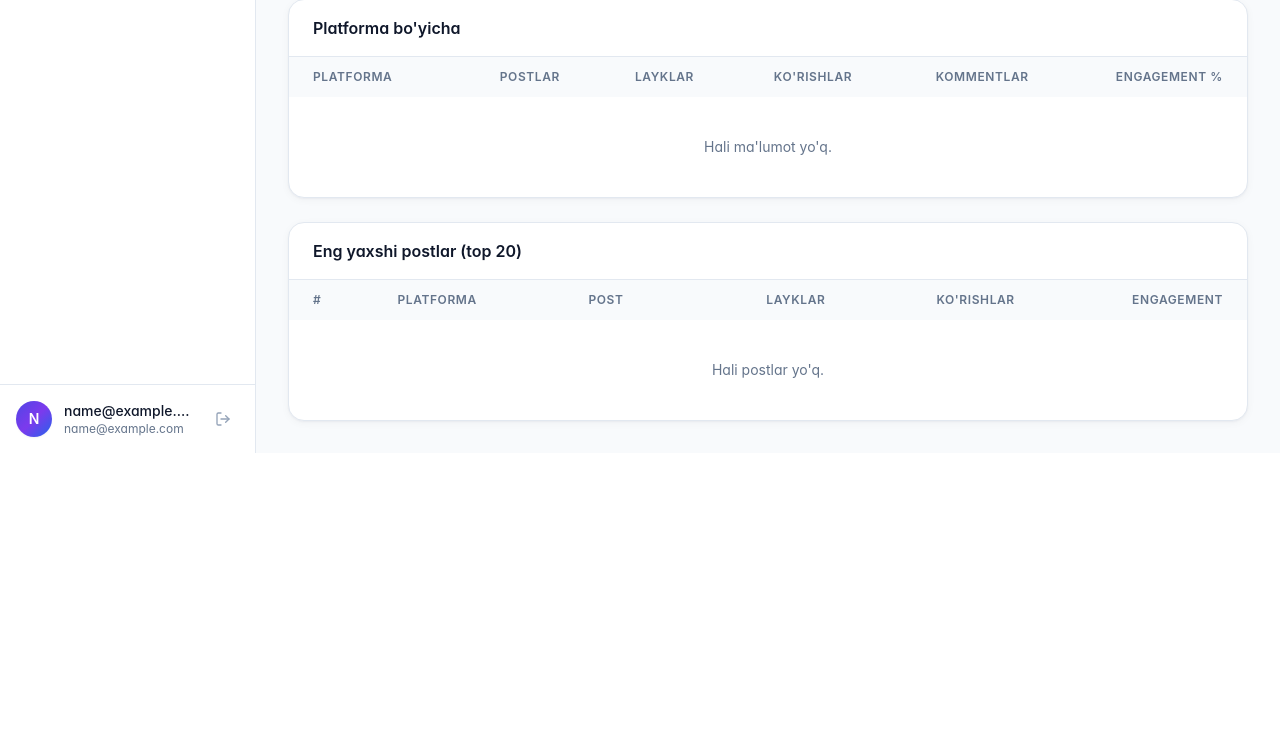
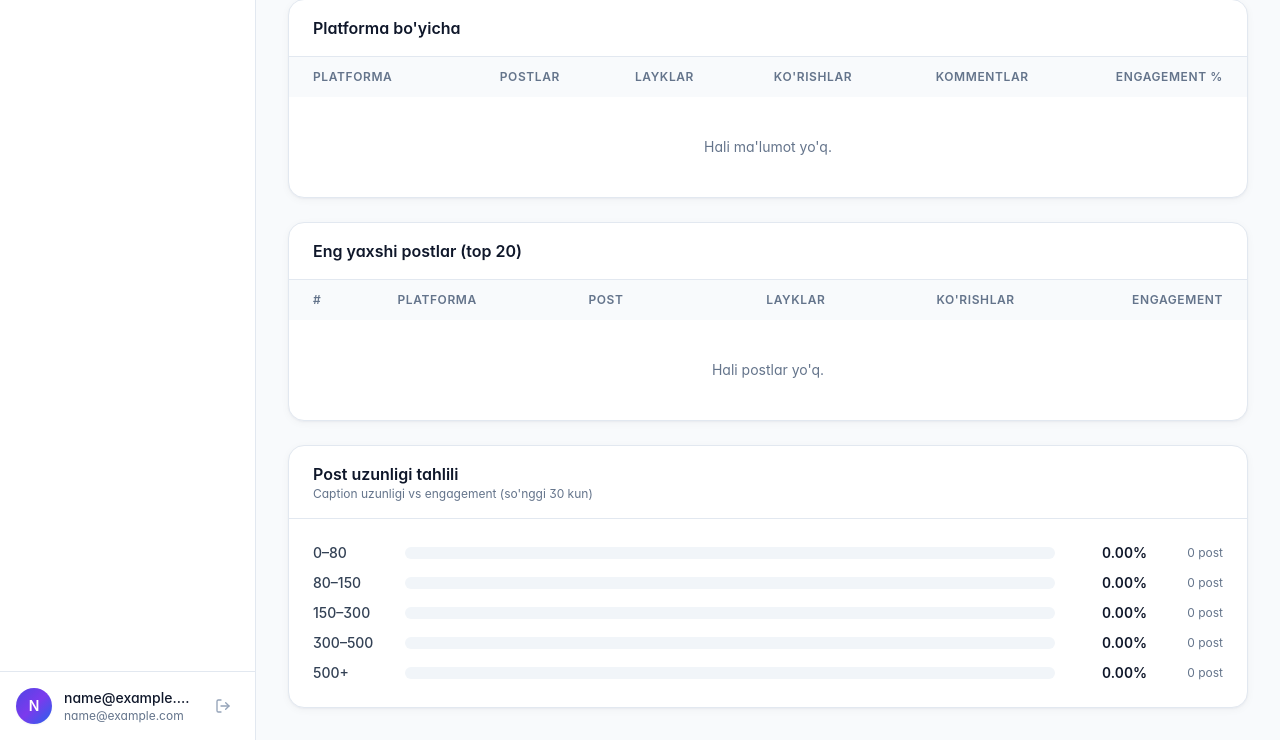
Before and after one commit to Sardor2004777/social-media-analytics, a Django app: page /analytics/ in a window 1280 px wide. Shown: the part 761-1501 px from the top of the page. Before the commit the page ends 1214 px from the top, so only its background shows below. Run offline with Django 5.2, Linux system fonts and the light colour scheme; the visitor is signed in with stand-in values (Sample User, id 1); data that the repository does not hold is empty; style sheets or scripts are compiled from the project's sources; parts of the project's set-up code (start-up, migrations or seed data) failed here and were passed over; some libraries are stand-ins or nearby versions; some web fonts are replaced.

Commit message:
feat(analytics): post-length analysis + engagement funnel
Two more analytics blocks for diploma-grade depth:

- Post-length buckets (0-80 / 80-150 / 150-300 / 300-500 / 500+ chars):
  per-bucket avg engagement_rate, post count, avg likes/views. Chart
  highlights the winning bucket emerald and emits a "post in this
  range" recommendation when there are ≥3 samples in it. Caption
  length is read via SQL LENGTH() so this works on Postgres + SQLite
  without a separate Python pass.

- Engagement funnel (Views → Likes → Comments → Shares): four-step
  bar chart with each step's % of the top step (views). Aggregates
  Sum() over the 30-day window; the section hides when views==0 so
  group-only accounts (Telegram chats with no view counter) don't
  render an all-zero block.

Also adds scikit-learn + numpy to requirements/base.txt for the
upcoming engagement-prediction LinearRegression model.

Co-Authored-By: Claude Opus 4.7 (1M context) <noreply@anthropic.com>

```diff
--- a/apps/analytics/views.py
+++ b/apps/analytics/views.py
@@ -167,6 +167,73 @@ def analytics_overview(request: HttpRequest) -> HttpResponse:
         {"tag": t, "count": c}
         for t, c in hashtag_counter.most_common(15)
     ]
+    # ---------------- Post-length buckets — engagement vs caption length -----
+    # Buckets are inclusive lower / exclusive upper. The last bucket catches
+    # everything 401+ chars so a single 5000-char essay doesn't blow the chart.
+    LENGTH_BUCKETS = [
+        ("0–80",    0,    80),
+        ("80–150",  80,   150),
+        ("150–300", 150,  300),
+        ("300–500", 300,  500),
+        ("500+",    500,  10**9),
+    ]
+    bucket_stats = []
+    for label, lo, hi in LENGTH_BUCKETS:
+        bucket_qs = Post.objects.filter(
+            account__user=user, published_at__gte=start,
+        ).extra(  # noqa: S610  small fixed expression, no user input
+            where=["LENGTH(caption) >= %s AND LENGTH(caption) < %s"],
+            params=[lo, hi],
+        )
+        cnt = bucket_qs.count()
+        if cnt == 0:
+            bucket_stats.append({
+                "label": label, "count": 0, "avg_engagement": 0,
+                "avg_likes": 0, "avg_views": 0,
+            })
+            continue
+        agg = bucket_qs.aggregate(
+            avg_eng=Avg("engagement_rate"),
+            avg_lk=Avg("likes"),
+            avg_vw=Avg("views"),
+        )
+        bucket_stats.append({
+            "label":          label,
+            "count":          cnt,
+            "avg_engagement": round((agg["avg_eng"] or 0) * 100, 2),
+            "avg_likes":      int(agg["avg_lk"] or 0),
+            "avg_views":      int(agg["avg_vw"] or 0),
+        })
+    # Best bucket by avg engagement (skipping empty ones).
+    best_bucket = max(
+        (b for b in bucket_stats if b["count"] > 0),
+        key=lambda b: b["avg_engagement"],
+        default=None,
+    )
+
+    # ---------------- Engagement funnel: views → likes → comments → shares ---
+    funnel_agg = posts_qs.aggregate(
+        v=Sum("views"),
+        l=Sum("likes"),
+        c=Sum("comments_count"),
+        s=Sum("shares"),
+    )
+    funnel_v = int(funnel_agg["v"] or 0)
+    funnel_l = int(funnel_agg["l"] or 0)
+    funnel_c = int(funnel_agg["c"] or 0)
+    funnel_s = int(funnel_agg["s"] or 0)
+    # Each step's % is relative to views (the top of the funnel). When we have
+    # no views yet (groups, low-data accounts) the funnel collapses gracefully
+    # to zeros — template hides the block in that case.
+    def _pct(num, denom):
+        return round(num * 100 / denom, 2) if denom else 0
+    funnel_steps = [
+        {"label": "Ko'rishlar", "value": funnel_v, "pct": 100,                       "color": "from-sky-500 to-blue-600"},
+        {"label": "Likes",      "value": funnel_l, "pct": _pct(funnel_l, funnel_v),  "color": "from-emerald-500 to-teal-500"},
+        {"label": "Kommentlar", "value": funnel_c, "pct": _pct(funnel_c, funnel_v),  "color": "from-amber-500 to-orange-500"},
+        {"label": "Repostlar",  "value": funnel_s, "pct": _pct(funnel_s, funnel_v),  "color": "from-rose-500 to-pink-500"},
+    ]
+
     # Engagement comparison — current 30 days vs prior 30 days.
     prior_start = start - timedelta(days=window_days)
     prior_qs = Post.objects.filter(
@@ -223,6 +290,9 @@ def analytics_overview(request: HttpRequest) -> HttpResponse:
         },
         "top_topics":   top_topics_entries,
         "top_hashtags": top_hashtags,
+        "length_buckets": bucket_stats,
+        "best_length":    best_bucket,
+        "funnel_steps":   funnel_steps,
         "comparison": {
             "post_delta_pct":     post_delta_pct,
             "engagement_delta_pct": eng_delta_pct,
--- a/requirements/base.txt
+++ b/requirements/base.txt
@@ -65,6 +65,10 @@ whitenoise>=6.6,<7.0
 vaderSentiment>=3.3,<4.0
 langdetect>=1.0.9
 
+# ML — engagement-prediction linear regression (apps/analytics/services/predict.py)
+scikit-learn>=1.4,<2.0
+numpy>=1.26,<3.0
+
 # Excel export (Phase 1 — /reports/export.xlsx)
 openpyxl>=3.1,<4.0
 
--- a/templates/dashboard/analytics.html
+++ b/templates/dashboard/analytics.html
@@ -219,6 +219,71 @@
 </div>
 {% endif %}
 
+{# ----- ENGAGEMENT FUNNEL ----- #}
+{% if funnel_steps.0.value %}
+<div class="card overflow-hidden" data-reveal>
+  <div class="px-6 py-4 border-b border-slate-200 dark:border-slate-800">
+    <h3 class="text-base font-semibold text-slate-900 dark:text-white">{% trans "Engagement funnel" %}</h3>
+    <p class="text-xs text-slate-500 dark:text-slate-400">{% trans "Auditoriya postdan oxirgi harakatga qadar qanday qisqaradi" %}</p>
+  </div>
+  <div class="p-6 space-y-4">
+    {% for step in funnel_steps %}
+      <div class="space-y-1.5">
+        <div class="flex items-center justify-between text-sm">
+          <span class="font-medium text-slate-700 dark:text-slate-300">{{ step.label }}</span>
+          <span class="flex items-center gap-3">
+            <span class="tabular text-slate-900 dark:text-white font-semibold">{{ step.value }}</span>
+            <span class="tabular text-xs text-slate-500 dark:text-slate-400 w-16 text-right">{{ step.pct }}%</span>
+          </span>
+        </div>
+        <div class="relative h-7 rounded-lg bg-slate-100 dark:bg-slate-800 overflow-hidden">
+          <div class="absolute inset-y-0 left-0 rounded-lg bg-gradient-to-r {{ step.color }} transition-all"
+               style="width: {{ step.pct }}%;"></div>
+        </div>
+      </div>
+    {% endfor %}
+  </div>
+</div>
+{% endif %}
+
+{# ----- POST LENGTH ANALYSIS ----- #}
+{% if length_buckets %}
+<div class="card overflow-hidden" data-reveal>
+  <div class="flex items-center justify-between px-6 py-4 border-b border-slate-200 dark:border-slate-800 flex-wrap gap-3">
+    <div>
+      <h3 class="text-base font-semibold text-slate-900 dark:text-white">{% trans "Post uzunligi tahlili" %}</h3>
+      <p class="text-xs text-slate-500 dark:text-slate-400">{% trans "Caption uzunligi vs engagement (so'nggi 30 kun)" %}</p>
+    </div>
+    {% if best_length and best_length.count %}
+      <div class="text-xs text-slate-600 dark:text-slate-400">
+        {% trans "Eng yaxshisi:" %} <span class="font-semibold text-emerald-600 dark:text-emerald-400">{{ best_length.label }} {% trans "belgi" %}</span> — engagement {{ best_length.avg_engagement|floatformat:2 }}%
+      </div>
+    {% endif %}
+  </div>
+  <div class="p-6 space-y-2.5">
+    {% for b in length_buckets %}
+      <div class="flex items-center gap-3 text-sm">
+        <span class="w-20 font-medium text-slate-700 dark:text-slate-300">{{ b.label }}</span>
+        <span class="flex-1 h-3 rounded-full bg-slate-100 dark:bg-slate-800 overflow-hidden">
+          <span class="block h-full rounded-full
+            {% if best_length and b.label == best_length.label %}bg-gradient-to-r from-emerald-500 to-teal-500
+            {% else %}bg-gradient-to-r from-brand-400 to-indigo-500{% endif %}"
+            style="width: {% if best_length and best_length.avg_engagement %}{% widthratio b.avg_engagement best_length.avg_engagement 100 %}%{% else %}0%{% endif %};"></span>
+        </span>
+        <span class="w-20 text-right tabular text-slate-900 dark:text-white font-semibold">{{ b.avg_engagement|floatformat:2 }}%</span>
+        <span class="w-16 text-right text-xs text-slate-500 dark:text-slate-400">{{ b.count }} post</span>
+      </div>
+    {% endfor %}
+    {% if best_length and best_length.count >= 3 %}
+      <p class="mt-4 text-xs text-slate-500 dark:text-slate-400 leading-relaxed">
+        💡 <strong>{% trans "Tavsiya:" %}</strong>
+        {% blocktrans with len=best_length.label avg=best_length.avg_engagement|floatformat:1 %}{{ len }} belgi atrofida yozilgan postlaringiz o'rtacha {{ avg }}% engagement berdi — ushbu uzunlikda yozishga harakat qiling.{% endblocktrans %}
+      </p>
+    {% endif %}
+  </div>
+</div>
+{% endif %}
+
 {# ----- BEST TIME HEATMAP ----- #}
 {% if heatmap_max > 0 %}
 <div class="card overflow-hidden" data-reveal>
```
